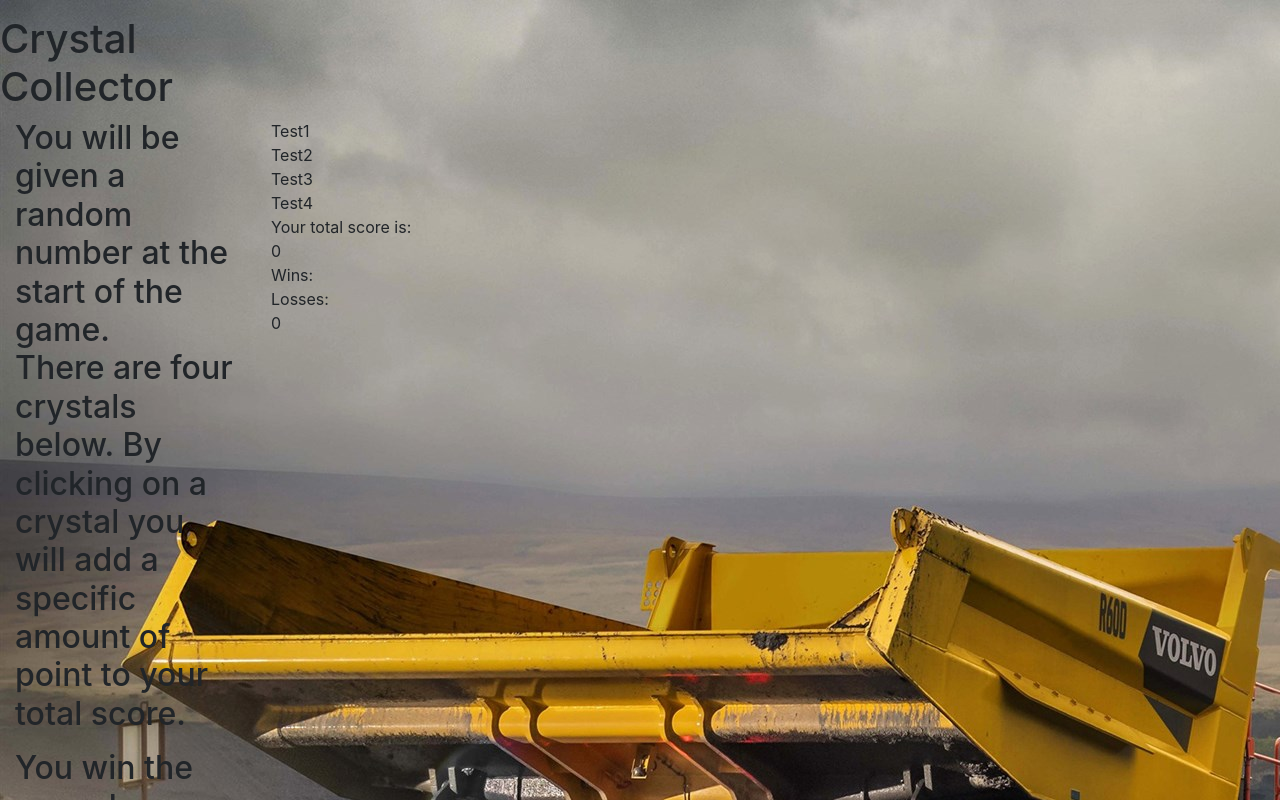
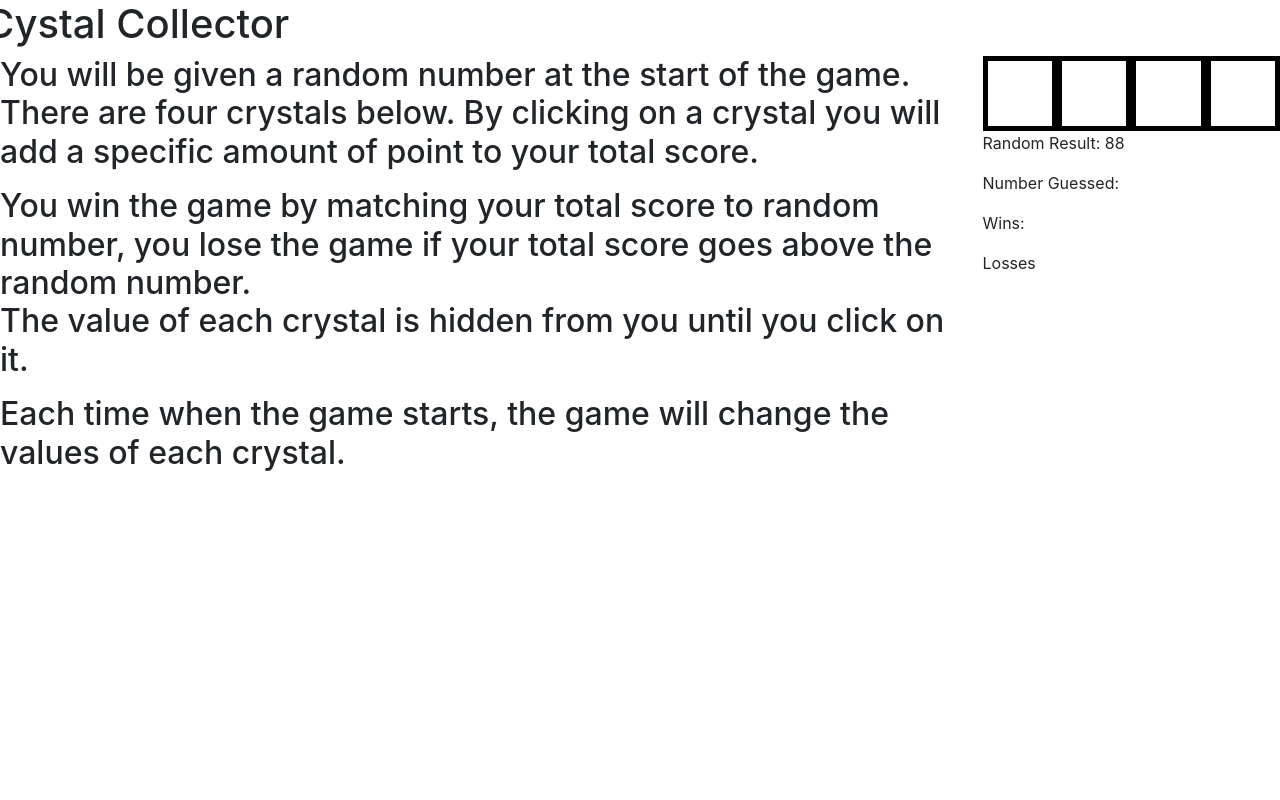
Before and after one commit to jbuentello/unit-4-game, a plain HTML site: page index.html in a window 1280 px wide. Drawn offline with nearby package versions, Linux system fonts and the light colour scheme.

Commit message:
completed js and started html

```diff
--- a/assets/css/style.css
+++ b/assets/css/style.css
@@ -1,20 +1,14 @@
-body {
-    background-image: url("../images/miner.jpg");
-    background-repeat: no-repeat;
-    width: 100%;
-    height: 100%;
+
+.crystals{
+    display: flex;
+    justify-content: space-around;
+    background-origin: 1px solid red;
+    align items center
 }
 
- #MainWindow {
-    position: fixed;
-    /* background-color: black; */
-    /* border: 5px solid black; */
-    margin-right: 60%;
-    height: 700px;
-    padding: 15px;
-
+.crystalImg {
+    float: left;
+    width: 75px;
+    height: 75px;
+    border: 5px solid black;
 }
-
-.header {
-    margin-right: 60%;
-}
--- /dev/null
+++ b/assets/javascript/game1.js
@@ -0,0 +1,65 @@
+var randomResult;
+var wins = 0;
+var losses = 0;
+var lastNum = 0;
+
+var resetGame = function () {
+    $(".crystals").empty();
+
+
+randomResult = Math.floor(Math.random() * 101 ) + 19;
+console.log(randomResult);
+$("#result").html('Random Result: ' + randomResult);
+
+for(var i = 0; i < 4; i++) {
+    var randomNum = Math.floor(Math.random() * 11) + 1;
+    console.log(randomNum);
+    var crystal= $("<div>");
+        crystal.attr({
+            "class": 'crystalImg',
+            "data-random": randomNum
+        });
+    $(".crystals").append(crystal);
+}
+}
+
+resetGame();
+$(document).on('click', ".crystalImg", function() {
+
+    var num = parseInt($(this).attr('data-random'));
+
+    lastNum += num;
+
+    $("#lastNum").html(lastNum);
+    console.log("lastNum");
+
+    if(lastNum > randomResult) {
+        losses--;
+        $("#losses").html(losses);
+        lastNum = 0;
+        $("#lastNum").html(lastNum);
+        resetGame();
+    }
+    else if (lastNum === randomResult) {
+        wins++;
+        $("#wins").html(wins);
+        $("#lastNum").html(lastNum);
+        lastNum = 0;
+        resetGame();
+    }
+    console.log(lastNum);
+
+});
+
+
+//PsuedoCode
+// Page needs 4 Crystal images that will need to be clicked.
+// Random number box, where a random number will be generated.
+// Wins and loss box needs to be created.
+//Each Crystal will need a random number assiged after each game. This number will need to be between 1-12.
+//After the Crystal is clicked it will need to add that number to the next Crystal clicked.
+//The number needs to be diplayed that is being added to alert the user where they stand.
+//The number needs to stay the same on each crystal until the user wins or loses.
+//If the users adds the crystals to the random number that is a win.
+//If a users passes the number that is a lose.
+//Once the user wins or loses the game resets using different random numbers
--- a/index.html
+++ b/index.html
@@ -6,63 +6,34 @@
     <meta http-equiv="X-UA-Compatible" content="ie=edge">
     <link rel="stylesheet" href="https://stackpath.bootstrapcdn.com/bootstrap/4.3.1/css/bootstrap.min.css" integrity="sha384-ggOyR0iXCbMQv3Xipma34MD+dH/1fQ784/j6cY/iJTQUOhcWr7x9JvoRxT2MZw1T" crossorigin="anonymous">
     <link rel="stylesheet" href="./assets/css/style.css">
-    <link rel="stylesheet" href="./assets/images/miner.jpg">
+    <script src="http://ajax.googleapis.com/ajax/libs/jquery/3.3.1/jquery.min.js"></script>
     <title>Crystal Collector</title>
 </head>
 
 <body>
-        <div id="MainWindow">
+    <div id="mainWindow">
         <div class="row">
-                    <div class="header"><h1>Crystal Collector</h1></div>
+            <div class="header">
+                <h1>Cystal Collector</h1>
             </div>
-
+        </div>
         <div class="row">
-                    <div class="col-lg-6">
+                <div class="col-lg-9 col-md col-sm col-xs">
                         <div class="Instructions"><h2>You will be given a random number at the start of the game.<p> There are four crystals below. By clicking on a crystal you will add a specific amount of point to your total score.</p>You win the game by matching your total score to random number, you lose the game if your total score goes above the random number. <p>The value of each crystal is hidden from you until you click on it.</p>Each time when the game starts, the game will change the values of each crystal.</h2></div>
                 </div>
+                <div class="col-lg-3 col-md col-sm col-xs" id="scoreBox">
+                        <div class="crystals"></div>
+                                <p id="result"></p>
 
-                    <div class="col-lg-6">
-                        <div class="red" id="CrystalRed">Test1</div>
-                        <div class="blue" id="CrystalBLue">Test2</div>
-                        <div class="orange" id="CrystalOrange">Test3</div>
-                        <div class="green" id="CrystalGreen">Test4</div>
+                                <p id="lastNum">Number Guessed:</p>
 
-                        <div class="totalScore">Your total score is:</div>
+                                <p id="wins">Wins:</p>
 
-                        <div class="myScore">0</div>
-
-                        <div class="column-lg-6" id="wins">Wins:</div>
-                        <div class="column-lg-6" id="wins">Losses:</div>
-
-                        <div class="column-lg-6" id="randomNum">0</div>
-
+                                <p id="losses">Losses</p>
                 </div>
             </div>
 
-                <!-- <div class="row">
-                    <div class="column-lg-6" id="randomNum">0</div>
-                </div> -->
-
-                    <!-- <div class="column-lg-6" id="wins">Wins:</div>
-                    <div class="column-lg-6" id="wins">Losses:</div> -->
-
-                <!-- <div class="row">
-                    <div class="column-lg-4" id="CrystalRed"></div>
-                    <div class="column-lg-4" id="CrystalBLue"></div>
-                    <div class="column-lg-4" id="CrystalOrange"></div>
-                    <div class="column-lg-4" id="CrystalGreen"></div>
-                </div> -->
-
-                <!-- <div class="row">
-                    <div class="totalScore">Your total score is:</div>
-                </div> -->
-
-                <!-- <div class="row">
-                    <div class="myScore">0</div> -->
-
-                </div>
-        </div>
-
+    <script type="text/javascript" src="./assets/javascript/game1.js"></script>
 </body>
 
 </html>
```
Also changed, not shown: assets/images/blue.png (added), assets/images/green.png (added), assets/images/orange.png (added), assets/images/red.png (added), assets/javascript/game.js (deleted). Lines whose indentation alone changed are shown as unchanged.
